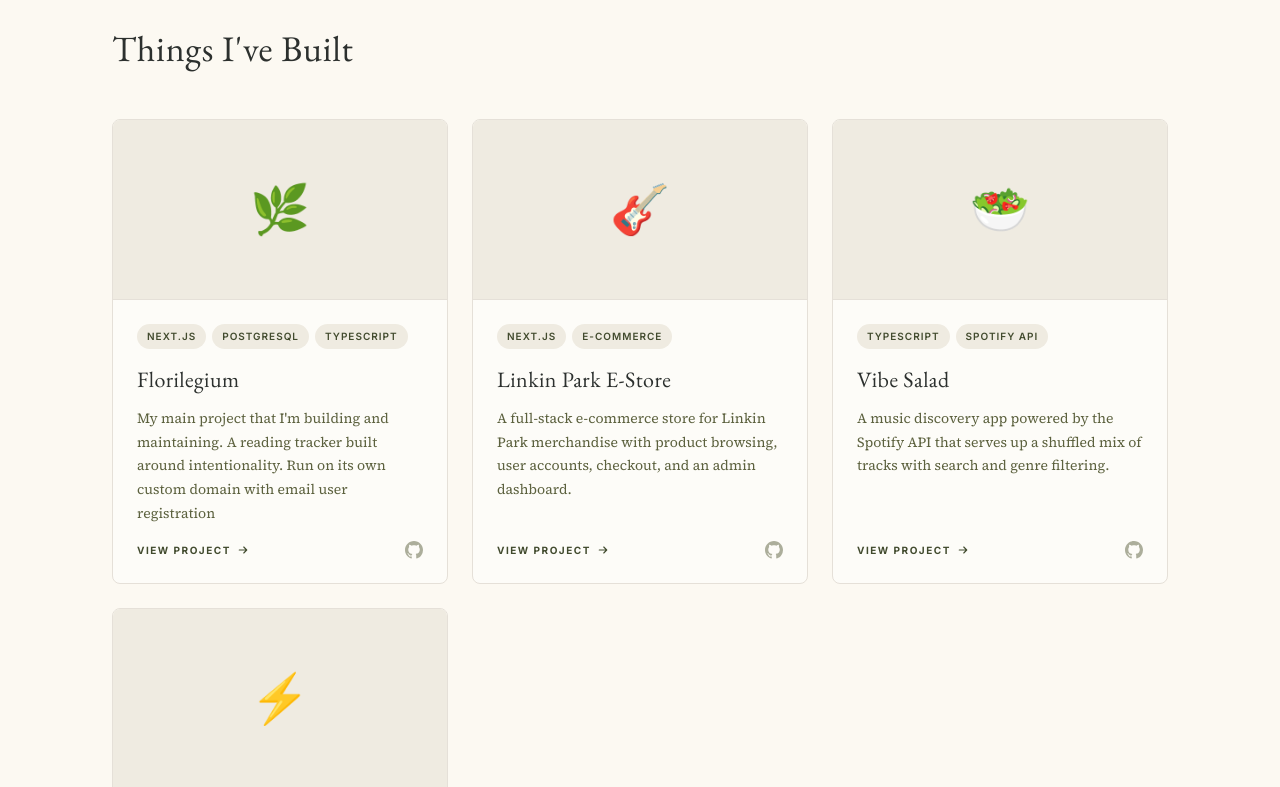
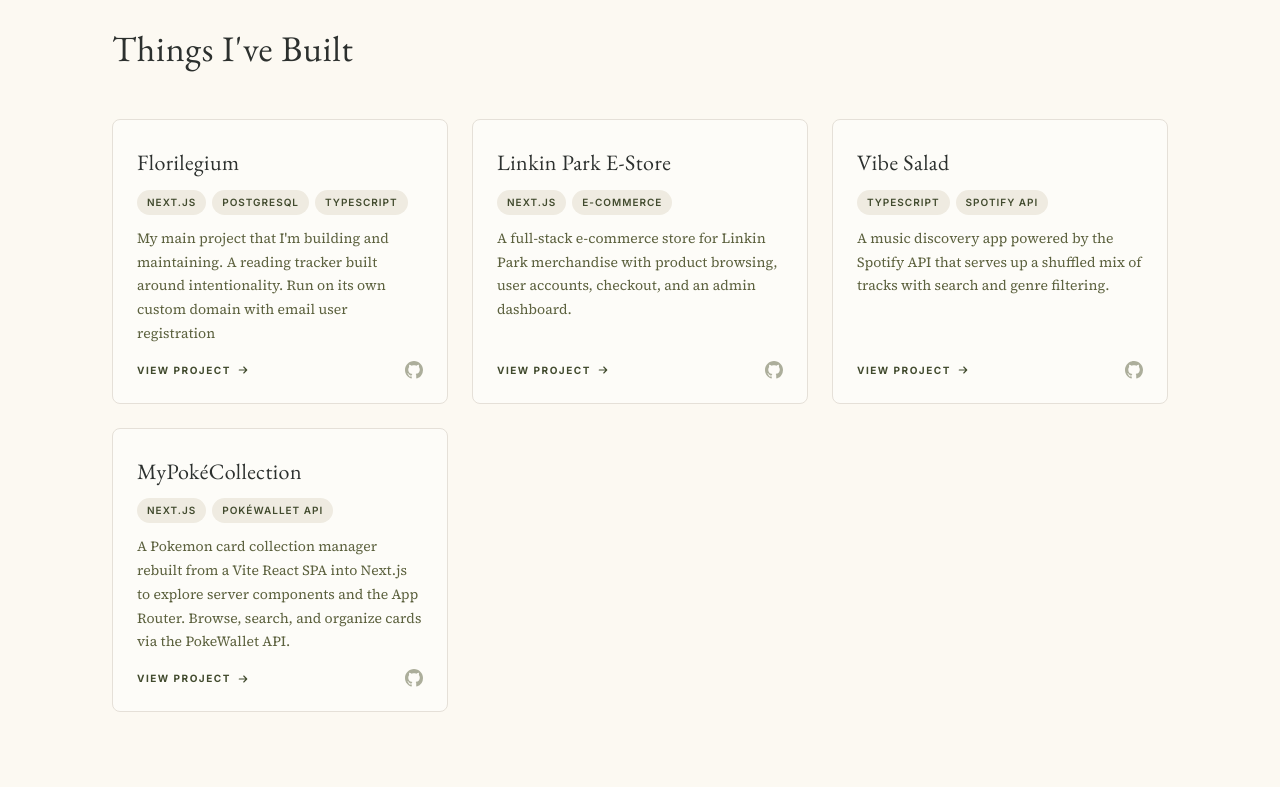
Before and after one commit to stevenlomon/digital-portfolio-steven, a React (Vite) app: page / in a window 1280 px wide. Shown: the part 1700-2487 px from the top of the page. Built offline with nearby package versions, Linux system fonts and the light colour scheme.

Commit message:
UI refinement: removing image placeholder for project cards and switching place of title and tags

```diff
--- a/src/App.css
+++ b/src/App.css
@@ -442,16 +442,6 @@
   box-shadow: 0 12px 32px rgba(0, 0, 0, 0.08);
 }
 
-.project-card-image {
-  height: 180px;
-  background: var(--bg-warm);
-  display: flex;
-  align-items: center;
-  justify-content: center;
-  font-size: 48px;
-  border-bottom: 1px solid var(--border);
-}
-
 .project-card-body {
   padding: 24px;
   position: relative;
--- a/src/components/Portfolio.tsx
+++ b/src/components/Portfolio.tsx
@@ -4,7 +4,6 @@
     description:
       "My main project that I'm building and maintaining. A reading tracker built around intentionality. Run on its own custom domain with email user registration",
     tags: ['Next.js', 'PostgreSQL', 'TypeScript'],
-    emoji: '🌿',
     live: 'https://florilegium.page',
     github: 'https://github.com/stevenlomon/florilegium',
   },
@@ -13,7 +12,6 @@
     description:
       'A full-stack e-commerce store for Linkin Park merchandise with product browsing, user accounts, checkout, and an admin dashboard. ',
     tags: ['Next.js', 'E-Commerce'],
-    emoji: '🎸',
     live: 'https://linkin-park-e-store.vercel.app/',
     github: 'https://github.com/stevenlomon/linkin-park-e-shop',
   },
@@ -22,7 +20,6 @@
     description:
       'A music discovery app powered by the Spotify API that serves up a shuffled mix of tracks with search and genre filtering.',
     tags: ['TypeScript', 'Spotify API'],
-    emoji: '🥗',
     live: '#',
     github: 'https://github.com/stevenlomon/FSU-kunskapskontroll-3',
   },
@@ -31,7 +28,6 @@
     description:
       'A Pokemon card collection manager rebuilt from a Vite React SPA into Next.js to explore server components and the App Router. Browse, search, and organize cards via the PokeWallet API.',
     tags: ['Next.js', 'PokéWallet API'],
-    emoji: '⚡',
     live: 'https://my-next-poke-collection.vercel.app/',
     github: 'https://github.com/stevenlomon/my-poke-collection',
   },
@@ -47,16 +43,13 @@
         <div className="portfolio-grid">
           {projects.map((project) => (
             <div key={project.title} className="project-card">
-              <div className="project-card-image">
-                {project.emoji}
-              </div>
               <div className="project-card-body">
+                <h3 className="project-card-title">{project.title}</h3>
                 <div className="project-card-tags">
                   {project.tags.map((tag) => (
                     <span key={tag} className="project-tag">{tag}</span>
                   ))}
                 </div>
-                <h3 className="project-card-title">{project.title}</h3>
                 <p className="project-card-description">{project.description}</p>
                 <div className="project-card-actions">
                   <a
```
